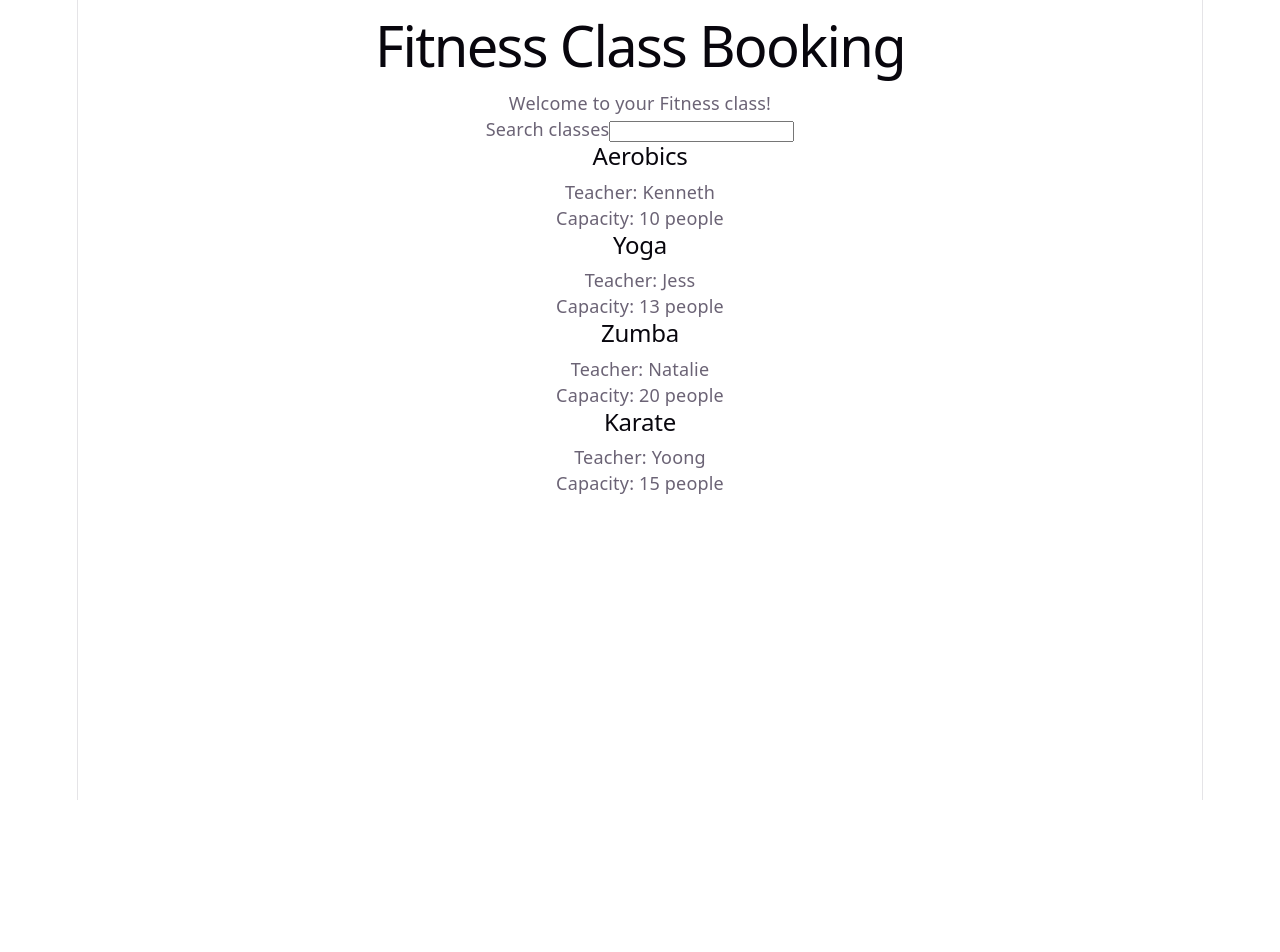
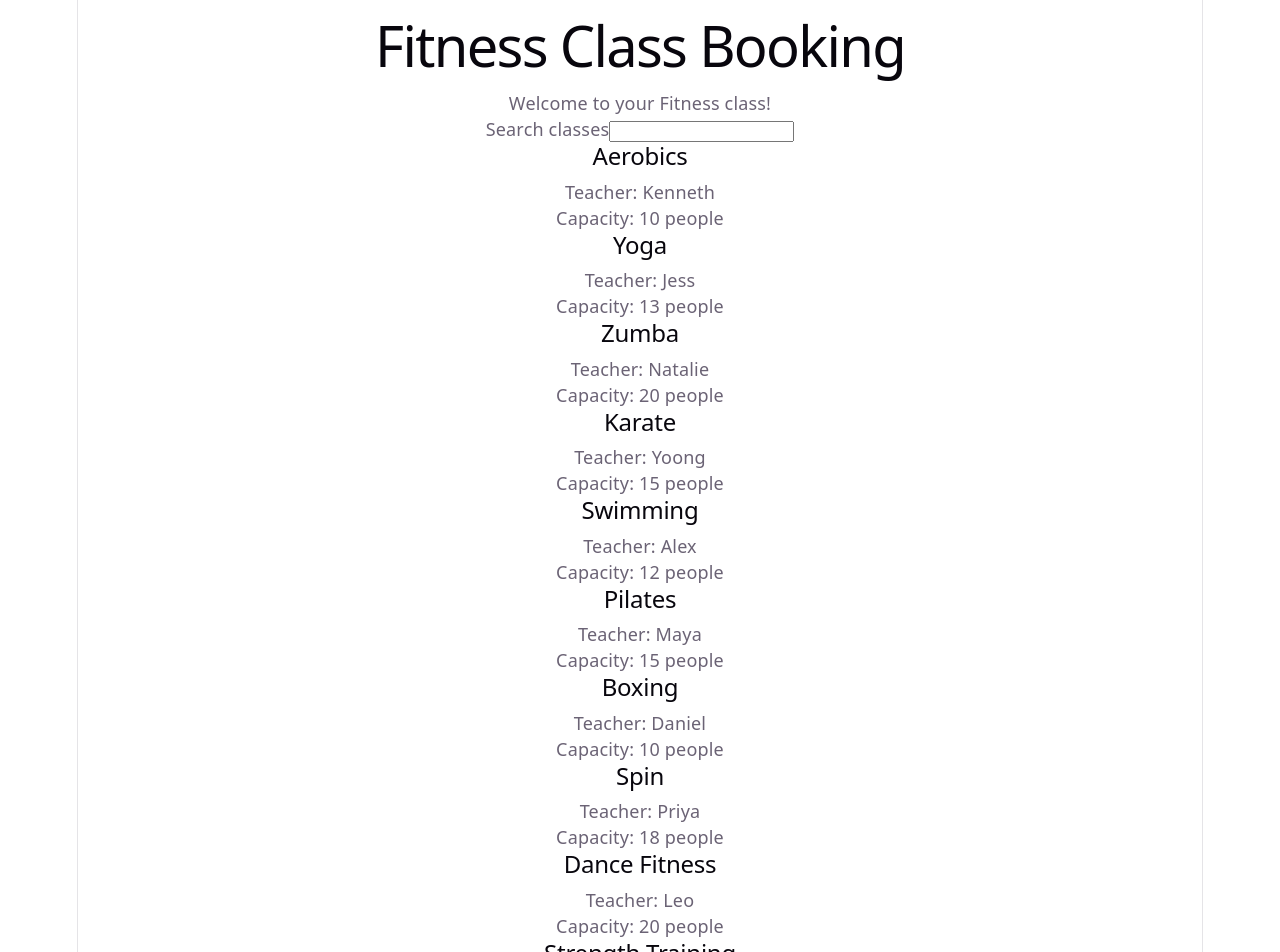
Before and after one commit to thisagaa/fitness-booking, a React (Vite) app: page / in a window 1280 px wide. Shown: the top 952 px of the page. Before the commit the page ends 800 px from the top, so only its background shows below. Built offline with nearby package versions, Linux system fonts and the light colour scheme.

Commit message:
feat: Fetch fitness classes from JSON through service layer

```diff
--- /dev/null
+++ b/public/data/classes.json
@@ -0,0 +1,68 @@
+[
+  {
+    "id": 1,
+    "title": "Aerobics",
+    "teacher": "Kenneth",
+    "capacity": 10
+  },
+  {
+    "id": 2,
+    "title": "Yoga",
+    "teacher": "Jess",
+    "capacity": 13
+  },
+  {
+    "id": 3,
+    "title": "Zumba",
+    "teacher": "Natalie",
+    "capacity": 20
+  },
+  {
+    "id": 4,
+    "title": "Karate",
+    "teacher": "Yoong",
+    "capacity": 15
+  },
+    {
+    "id": 5,
+    "title": "Swimming",
+    "teacher": "Alex",
+    "capacity": 12
+  },
+  {
+    "id": 6,
+    "title": "Pilates",
+    "teacher": "Maya",
+    "capacity": 15
+  },
+  {
+    "id": 7,
+    "title": "Boxing",
+    "teacher": "Daniel",
+    "capacity": 10
+  },
+  {
+    "id": 8,
+    "title": "Spin",
+    "teacher": "Priya",
+    "capacity": 18
+  },
+  {
+    "id": 9,
+    "title": "Dance Fitness",
+    "teacher": "Leo",
+    "capacity": 20
+  },
+  {
+    "id": 10,
+    "title": "Strength Training",
+    "teacher": "Aisha",
+    "capacity": 12
+  },
+  {
+    "id": 11,
+    "title": "Cycling",
+    "teacher": "Robert",
+    "capacity": 8
+  }
+]
--- a/src/App.tsx
+++ b/src/App.tsx
@@ -1,16 +1,23 @@
 import ClassCard from "./components/ClassCard"
 import type { FitnessClass } from './types/FitnessClass'
-import { useState } from 'react'
-
-const classes: FitnessClass[] = [
-  { id: 1, title: 'Aerobics', teacher: 'Kenneth', capacity: 10},
-  { id: 2, title: 'Yoga', teacher: 'Jess', capacity: 13},
-  { id: 3, title: 'Zumba', teacher: 'Natalie', capacity: 20},
-  { id: 4, title: 'Karate', teacher: 'Yoong', capacity: 15},
-]
+import { useEffect, useState } from 'react'
+import { getClasses } from "./services/classService"
 
 function App() {
+  const [classes, setClasses] = useState<FitnessClass[]>([])
   const [search, setSearch] = useState('') //search holds the current search text, set search updates it, '' starts it empty
+  useEffect(() => {
+    async function loadClasses() {
+      try {
+        const data = await getClasses()
+        setClasses(data)
+      } catch (error) {
+        console.error(error)
+      }
+    }
+
+    void loadClasses()
+  }, [])
   const filteredClasses = classes.filter((fitnessClass) =>
     fitnessClass.title.toLowerCase().includes(search.toLowerCase())
   )
--- /dev/null
+++ b/src/services/classService.ts
@@ -0,0 +1,13 @@
+import type { FitnessClass } from '../types/FitnessClass'
+
+export async function getClasses(): Promise<FitnessClass[]> {
+  const response = await fetch(
+    `${import.meta.env.BASE_URL}data/classes.json`
+  )
+
+  if (!response.ok) {
+    throw new Error('Unable to load classes')
+  }
+
+  return response.json()
+}
```
